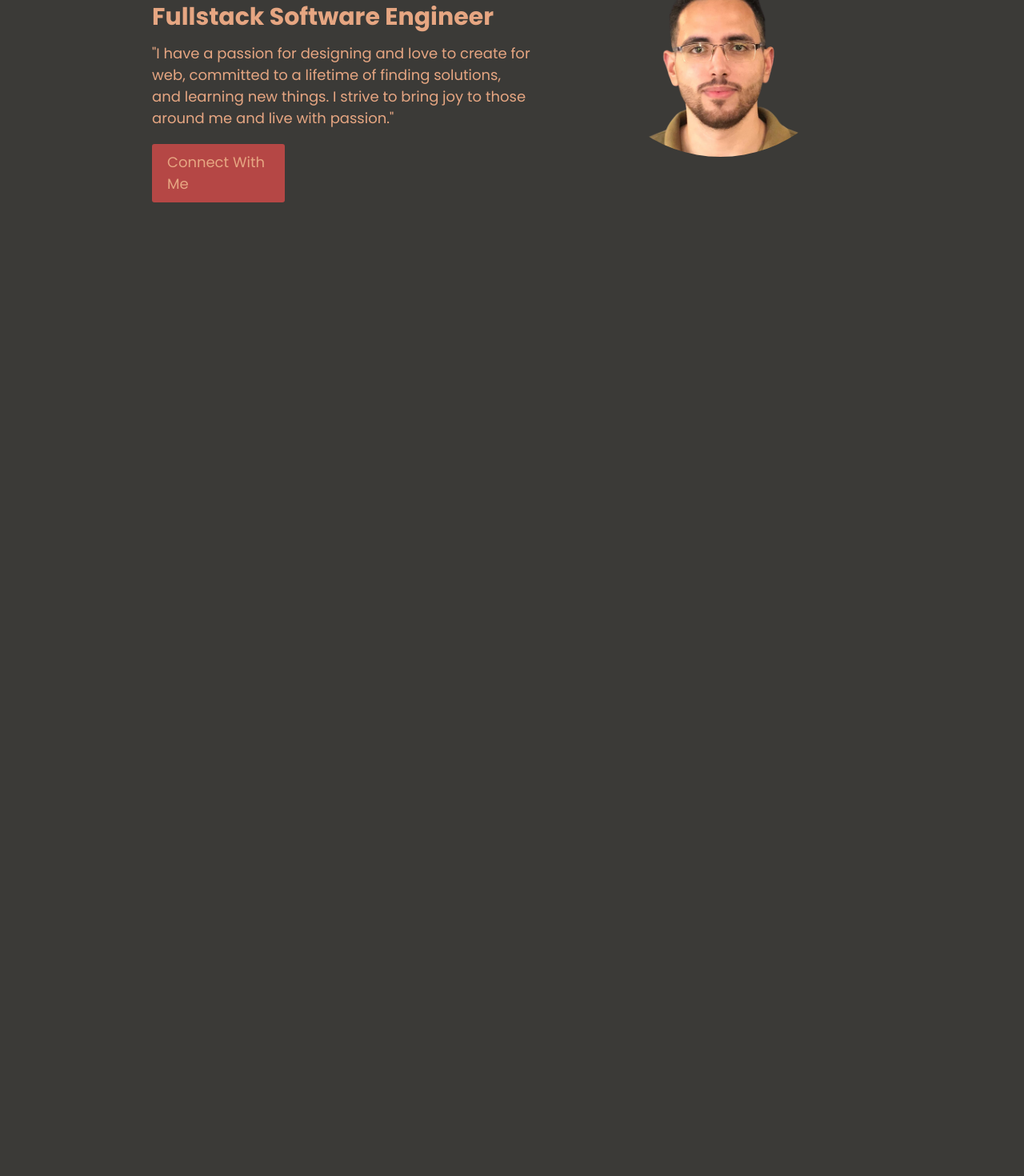
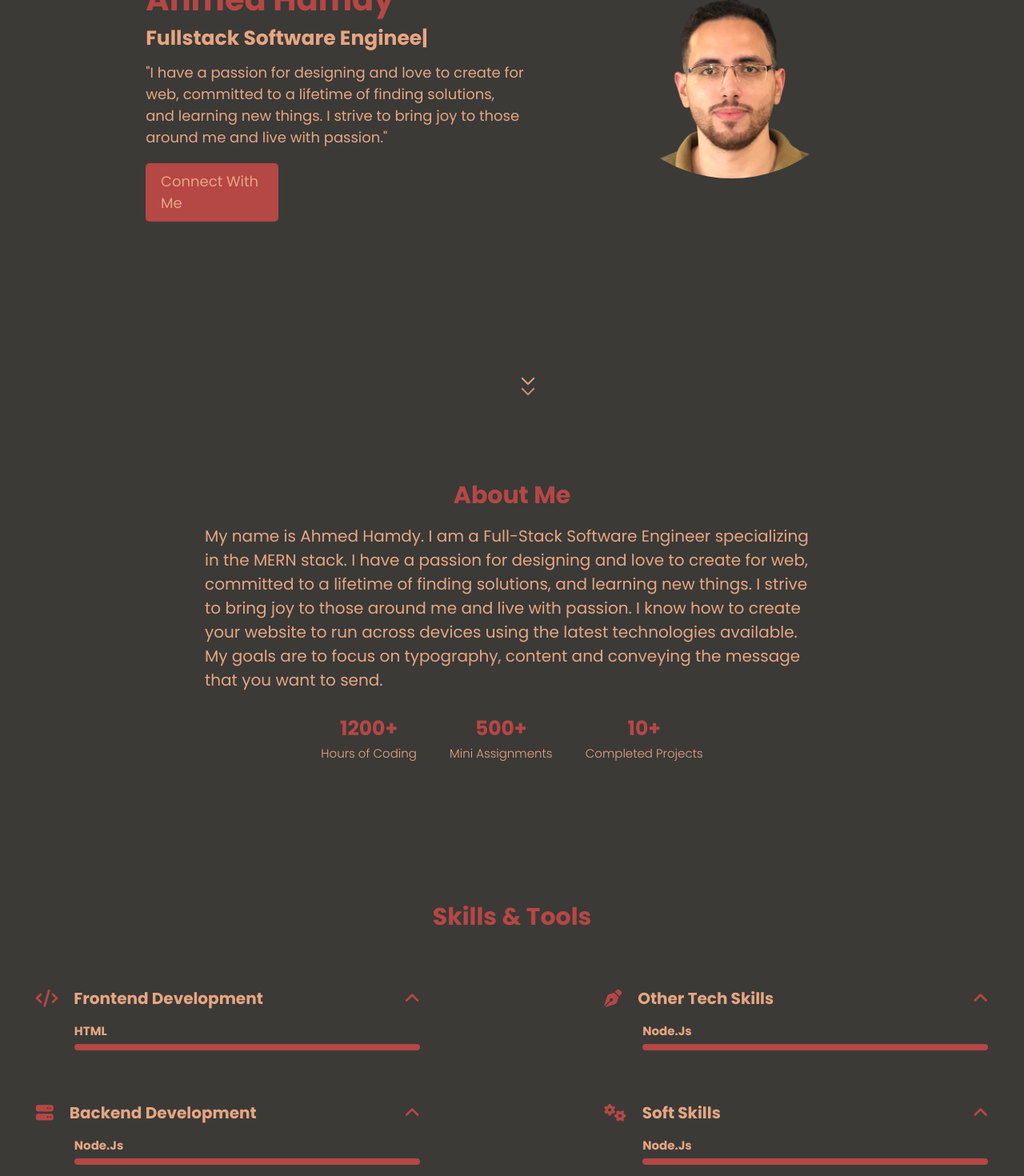
Before and after one commit to AhmedHHamdy/portfolio, a React (Vite) app: page / in a window 1280 px wide. Shown: the part 257-1727 px from the top of the page at 80% size. Before the commit the page ends 800 px from the top, so only its background shows below. Built offline with nearby package versions, Linux system fonts and the light colour scheme.

Commit message:
added skillsSection

```diff
--- a/src/App.css
+++ b/src/App.css
@@ -1,10 +1,11 @@
 html {
   font-size: 62.5%;
+  scroll-behavior: smooth;
 }
 
 body {
   margin: 0;
-    font-family: 'Poppins', sans-serif;
+  font-family: "Poppins", sans-serif;
   background-color: #3b3a37;
 }
 
@@ -16,10 +17,16 @@ header {
   justify-content: space-between;
   padding: 1% 10%;
   align-items: center;
+  position: fixed;
+  top: 0;
+  left: 0;
+  right: 0;
+  z-index: 3;
 }
 
 .headerLogoName {
-    font-size: 1.7rem;
+  font-size: 2.5rem;
+  font-weight: bold;
   color: #e6a682;
   text-decoration: none;
   text-transform: uppercase;
@@ -30,26 +37,37 @@ header {
   justify-content: space-between;
   align-items: center;
   list-style-type: none;
-    padding: 0;
-    width: 50vh;
+  padding: 0%;
+  width: 70vh;
+}
+
+.headerNav ul li {
+  background-color: #b54745;
+  padding: 2% 2.4%;
+  border-radius: 0.5rem;
+  transition: 0.5s;
 }
 
 .headerNav ul li a {
   font-size: 1.7rem;
   color: #e6a682;
-    font-family: 'Poppins', sans-serif;
+  font-family: "Poppins", sans-serif;
   text-decoration: none;
 }
 
 .headerNav ul li a:hover {
-    color: #b54745;
+  color: #e6a682;
+}
+
+.headerNav ul li:hover {
+  scale: 1.06;
+  cursor: pointer;
 }
 
 .headerNav ul li .fa-solid {
   font-size: 2rem;
   color: #e6a682;
 }
-
 
 /* Home Section */
 
@@ -58,13 +76,12 @@ main {
   justify-content: space-around;
   align-items: center;
   padding: 0 13%;
-    margin-top: 5%;
+  margin-top: 13%;
 }
 
 .homeContainer {
   width: 50%;
 }
-
 
 .homeContainer h1 {
   font-size: 4rem;
@@ -73,7 +90,7 @@ main {
 }
 
 .homeContainer h3 {
-    font-size: 3rem;
+  font-size: 2.5rem;
   color: #e6a682;
   margin: 0;
 }
@@ -84,14 +101,13 @@ main {
   margin: 2% 0;
 }
 
-
 .contactMeButton {
   display: block;
   background: #b54745;
   padding: 2% 4%;
   margin-top: 4%;
   width: 27%;
-    border-radius: 0.3rem;
+  border-radius: 0.5rem;
   text-decoration: none;
   color: #e6a682;
   font-size: 1.8rem;
@@ -104,16 +120,218 @@ main {
   scale: 1.06;
 }
 
-.homeImgContainer  {
+.homeImgContainer {
   display: flex;
-    justify-content: center;
-    align-items: flex-start;
+  justify-content: flex-end;
+  align-items: center;
   width: 40%;
   border-radius: 100rem;
   /* background-color: #e6a682; */
 }
 
-.homeImgContainer img{
+.homeImgContainer img {
   width: 80%;
   border-radius: 100%;
 }
+
+.scrollDownButton {
+  background-color: aliceblue;
+}
+.scroll-down {
+  height: 50px;
+  width: 40px;
+  /* background: #b54745; */
+  /* border: 2px solid #b54745; */
+  position: absolute;
+  left: 50%;
+  bottom: 40px;
+  border-radius: 10px;
+  cursor: pointer;
+  transition: 0.5s;
+}
+.scroll-down::before,
+.scroll-down::after {
+  content: "";
+  position: absolute;
+  top: 20%;
+  left: 50%;
+  height: 10px;
+  width: 10px;
+  transform: translate(-50%, -100%) rotate(45deg);
+  border: 2px solid #e6a682;
+  border-top: transparent;
+  border-left: transparent;
+  animation: scroll-down 1s ease-in-out infinite;
+}
+.scroll-down::before {
+  top: 30%;
+  animation-delay: 0.3s;
+
+  /* animation: scroll-down 1s ease-in-out infinite; */
+}
+
+.scroll-down:hover {
+  scale: 1.1;
+}
+
+@keyframes scroll-down {
+  0% {
+    /* top:20%; */
+    opacity: 0;
+  }
+  30% {
+    opacity: 1;
+  }
+  60% {
+    opacity: 1;
+  }
+  100% {
+    top: 90%;
+    opacity: 0;
+  }
+}
+
+
+/* About Section */
+
+.aboutSectionContainer {
+    display: flex;
+    flex-direction: column;
+    justify-content: center;
+    align-items: center;
+    margin: 25% auto 12% auto;
+}
+
+.aboutSectionContainer h2 {
+    font-size: 3rem;
+    color: #b54745;
+    margin: 0;
+}
+
+.aboutSectionContainer p {
+    font-size: 2rem;
+    color: #e6a682;
+    margin: 1% 0 0 0;
+    width: 60%;
+    text-align: left;
+}
+
+.aboutSectionData {
+    display: flex;
+    justify-content: space-between;
+    align-items: center;
+    width: 40%;
+}
+
+.aboutSectionData div {
+    margin-top: 2%;
+    padding: 3%;
+    display: flex;
+    flex-direction: column;
+    justify-content: center;
+    align-items: center;
+    cursor: pointer;
+    border: 2px solid transparent;
+    border-radius: 2rem;
+    transition: 0.3s;
+}
+
+.aboutSectionData div:hover {
+    border-color: #b54745;
+}
+
+.aboutSectionData div span:first-child {
+    font-size: 2.5rem;
+    font-weight: bold;
+    color: #b54745;
+}
+
+.aboutSectionData div span:last-child {
+    font-size: 1.5rem;
+    color: #e6a682;
+    font-weight: 300;
+}
+
+/* Skills Section */
+
+.skillsSectionContainer {
+    display: flex;
+    flex-direction: column;
+    justify-content: center;
+    align-items: center;
+
+}
+
+
+.skillsSectionContainer h2 {
+    font-size: 3rem;
+    color: #b54745;
+    margin: 0;
+}
+
+
+.skillsContainer {
+    margin-top: 5%;
+    width: 60%;
+    display: flex;
+    justify-content: center;
+    gap: 30%;
+    align-items: center;
+}
+
+.skillsContainerPartOne .skillsContent .skillsHeader, .skillsContainerPartTwo .skillsContent .skillsHeader {
+    display: flex;
+    /* justify-content: flex-start; */
+    align-items: center;
+    width: 60vh;
+}
+
+.skillsContainerPartOne .skillsContent, .skillsContainerPartTwo .skillsContent {
+    width: 100%;
+    cursor: pointer;
+}
+
+.skillsContainerPartOne .skillsContent:first-child, .skillsContainerPartTwo .skillsContent:first-child {
+    margin-bottom: 10%;
+}
+
+.skillsHeader .fa-solid {
+    font-size: 2.2rem;
+    margin-right: 20px;
+    color: #b54745;
+}
+
+.skillsHeader .fa-solid:last-child {
+    margin: 0 0 0 120px;
+    /* justify-self: flex-end; */
+}
+
+.skillsHeader h3 {
+    font-size: 2rem;
+    margin: 0;
+    text-align: left;
+    color: #e6a682;
+    width: 100%;
+}
+
+.skillsData {
+    display: flex;
+    flex-direction: column;
+}
+
+.skillsData h3 {
+    font-size: 1.5rem;
+    margin: 3% 0 0 10%;
+    text-align: left;
+    color: #e6a682;
+    width: 100%;
+}
+
+.skillsData span {
+    display: block;
+    width: 90%;
+    background: #b54745;
+    height: 1vh;
+    margin: 1% 0 3% 10%;
+    border-radius: 10rem;
+}
--- a/src/App.jsx
+++ b/src/App.jsx
@@ -1,6 +1,8 @@
 import { useState } from 'react'
 import Header from './components/Header'
 import HomeSection from './components/HomeSection'
+import AboutSection from './components/AboutSection'
+import SkillsSection from './components/SkillsSection'
 import './App.css'
 
 function App() {
@@ -10,6 +12,8 @@ function App() {
     <>
       <Header />
       <HomeSection />
+      <AboutSection />
+      <SkillsSection />
     </>
   )
 }
--- /dev/null
+++ b/src/components/AboutSection.jsx
@@ -0,0 +1,28 @@
+import { useState, useEffect } from 'react'
+import '../App.css'
+
+export default function AboutSection() {
+  return (
+    <section className='aboutSectionContainer'>
+      <h2>About Me</h2>
+      <p>My name is Ahmed Hamdy. I am a Full-Stack Software Engineer specializing in the MERN stack. I have a passion for designing and love to create for web, committed to a lifetime of finding solutions, and learning new things. I strive to bring joy to those around me and live with passion. I know how to create your website to run across devices using the latest technologies available. My goals are to focus on typography, content and conveying the message that you want to send.</p>
+      <div className='aboutSectionData'>
+        <div>
+          <span>1200+</span>
+          <span>Hours of Coding</span>
+        </div>
+
+        <div>
+          <span>500+</span>
+          <span>Mini Assignments</span>
+        </div>
+
+        <div>
+          <span>10+</span>
+          <span>Completed Projects</span>
+        </div>
+      </div>
+    </section>
+
+  )
+}
--- a/src/components/HomeSection.jsx
+++ b/src/components/HomeSection.jsx
@@ -1,28 +1,29 @@
 import { useState, useEffect } from 'react'
 import React from 'react';
 import Typed from 'typed.js'
+import ahmedhamdy from "../assets/ahmedhamdy.jpg"
 import ahmedhamdyWithoutBg from "../assets/ahmedhamdyWithoutBg.png"
 import '../App.css'
 
 
 export default function HomeSection() {
-    // // Create reference to store the DOM element containing the animation
-    // const el = React.useRef(null)
+    // Create reference to store the DOM element containing the animation
+    const el = React.useRef(null)
 
-    // useEffect(() => {
-    //     const typed = new Typed(el.current, {
-    //         strings: ['Ahmed Hamdy', 'Ahmed Hamdy'],
-    //         typeSpeed: 100,
-    //         backSpeed: 100,
-    //         loop: true,
+    useEffect(() => {
+        const typed = new Typed(el.current, {
+            strings: ['Fullstack Software Engineer'],
+            typeSpeed: 50,
+            backSpeed: 50,
+            loop: true,
 
-    //     })
+        })
 
-    //     return () => {
-    //         // Destroy Typed instance during cleanup to stop animation
-    //         typed.destroy()
-    //     }
-    // }, [])
+        return () => {
+            // Destroy Typed instance during cleanup to stop animation
+            typed.destroy()
+        }
+    }, [])
 
 
 
@@ -30,7 +31,7 @@ export default function HomeSection() {
     <main>
       <section className='homeContainer'>
         <h1>Hi 👋, I'm <br></br>  Ahmed Hamdy</h1>
-        <h3>Fullstack Software Engineer</h3>
+        <h3><span className='homeContainer-job' ref={el} /></h3>
         <p>"I have a passion for designing and love to create for web, committed to a lifetime of finding solutions, and learning new things. I strive to bring joy to those around me and live with passion."</p>
         <a className='contactMeButton' href="#">Connect With Me</a>
       </section>
@@ -38,6 +39,8 @@ export default function HomeSection() {
       <section className='homeImgContainer'>
         <img src={ahmedhamdyWithoutBg} alt="personal-image" />
       </section>
+
+      <a href="#" className='scrollDownButton'><div className="scroll-down"></div></a>
     </main>
   )
 }
--- /dev/null
+++ b/src/components/SkillsSection.jsx
@@ -0,0 +1,106 @@
+import { useState, useEffect } from 'react'
+import '../App.css'
+
+export default function SkillsSection() {
+  const [frontendTab, setFrontendTab] = useState(true)
+  const [backendTab, setBackendTab] = useState(true)
+  const [otherTechTab, setOtherTechTab] = useState(true)
+  const [softSkillsTab, setSoftSkillsTab] = useState(true)
+
+
+  function clickHandleFrontendTab() {
+    setFrontendTab(previousValue => !previousValue)
+  }
+
+  function clickHandleBackendTab() {
+    setBackendTab(previousValue => !previousValue)
+  }
+
+  function clickHandleOtherTechTab() {
+    setOtherTechTab(previousValue => !previousValue)
+  }
+
+  function clickHandleSoftSkillsTab() {
+    setSoftSkillsTab(previousValue => !previousValue)
+  }
+
+  return (
+    <section className='skillsSectionContainer'>
+      <h2>Skills & Tools</h2>
+      <section className='skillsContainer'>
+
+        <div className='skillsContainerPartOne' >
+                  {/* Skill One */}
+          <div className='skillsContent' onClick={clickHandleFrontendTab}>
+            <div className='skillsHeader'>
+              <i className="fa-solid fa-code"></i>
+              <h3>Frontend Development</h3>
+              {!frontendTab ? <i className="fa-solid fa-angle-down"></i> : <i className="fa-solid fa-angle-up"></i>}
+            </div>
+
+            {frontendTab && <div className='skillsList'>
+              <div className='skillsData'>
+                <h3>HTML</h3>
+                <span></span>
+              </div>
+            </div>}
+
+          </div>
+
+          {/* Skill Two */}
+          <div className='skillsContent' onClick={clickHandleBackendTab}>
+            <div className='skillsHeader'>
+                <i className="fa-solid fa-server"></i>
+                <h3>Backend Development</h3>
+                {!backendTab ? <i className="fa-solid fa-angle-down"></i> : <i className="fa-solid fa-angle-up"></i>}
+            </div>
+
+            {backendTab &&  <div className='skillsList'>
+              <div className='skillsData'>
+                <h3>Node.Js</h3>
+                <span></span>
+              </div>
+            </div>}
+          </div>
+
+        </div>
+
+        <div className='skillsContainerPartTwo'>
+          {/* Skill Three */}
+          <div className='skillsContent' onClick={clickHandleOtherTechTab}>
+          <div className='skillsHeader'>
+              <i className="fa-solid fa-pen-nib"></i>
+              <h3>Other Tech Skills</h3>
+              {!otherTechTab ? <i className="fa-solid fa-angle-down"></i> : <i className="fa-solid fa-angle-up"></i>}
+            </div>
+
+            {otherTechTab && <div className='skillsList'>
+              <div className='skillsData'>
+                <h3>Node.Js</h3>
+                <span></span>
+              </div>
+            </div>}
+          </div>
+
+          {/* Skill Four */}
+          <div className='skillsContent' onClick={clickHandleSoftSkillsTab}>
+          <div className='skillsHeader'>
+              <i className="fa-solid fa-gears"></i>
+              <h3>Soft Skills</h3>
+              {!softSkillsTab ? <i className="fa-solid fa-angle-down"></i> : <i className="fa-solid fa-angle-up"></i>}
+            </div>
+
+            {softSkillsTab && <div className='skillsList'>
+              <div className='skillsData'>
+                <h3>Node.Js</h3>
+                <span></span>
+              </div>
+            </div>}
+          </div>
+        </div>
+
+
+      </section>
+    </section>
+  )
+}
```
Also changed, not shown: src/components/Header.jsx (+1 -18 lines). Lines whose indentation alone changed are shown as unchanged.
